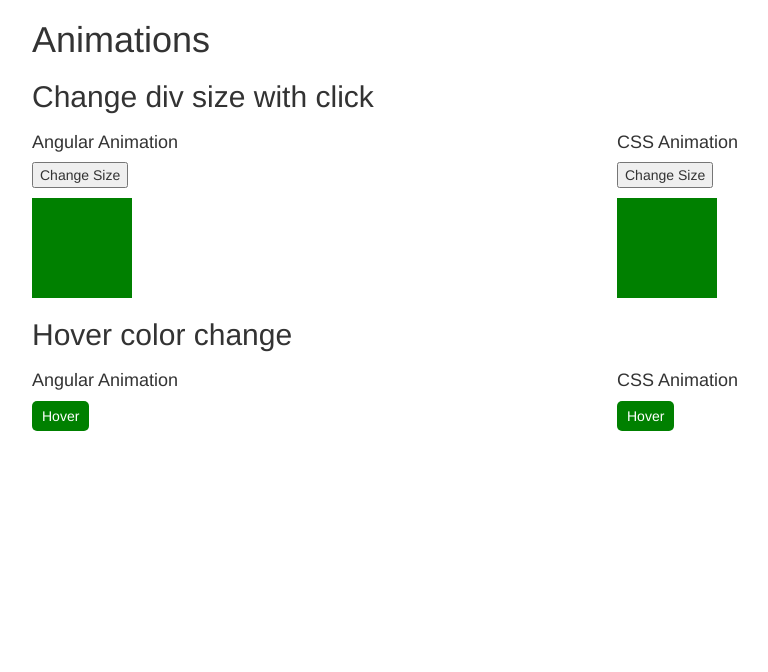
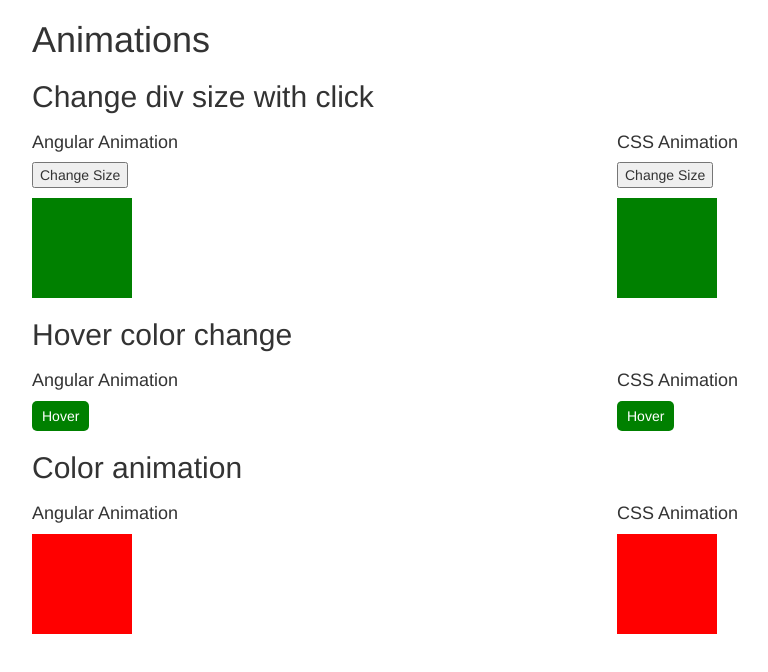
Before and after one commit to mahdouglass/animations-demo, an Angular app: page / in a window 1280 px wide. Shown: the top 672 px of the page, without its empty margins (38-806 px from the left). Built offline with nearby package versions, Linux system fonts and the light colour scheme.

Commit message:
Added element to app, set up div and starting styles for both angular and css.

```diff
--- a/src/app/app.component.html
+++ b/src/app/app.component.html
@@ -2,4 +2,5 @@
   <h1>Animations</h1>
   <app-change-size-animation></app-change-size-animation>
   <app-hover-animation-demo></app-hover-animation-demo>
+  <app-color-animation-demo></app-color-animation-demo>
 </div>
--- a/src/app/color-animation-demo/color-animation-demo.component.css
+++ b/src/app/color-animation-demo/color-animation-demo.component.css
@@ -0,0 +1,6 @@
+.col-md-6 div {
+    width: 100px;
+    height: 100px;
+    background-color: red;
+    color: white;
+}
--- a/src/app/color-animation-demo/color-animation-demo.component.html
+++ b/src/app/color-animation-demo/color-animation-demo.component.html
@@ -1,3 +1,11 @@
-<p>
-  color-animation-demo works!
-</p>
+<h2>Color animation</h2>
+<div class="row">
+  <div class="col-md-6">
+    <h4>Angular Animation</h4>
+    <div></div>
+  </div>
+  <div class="col-md-6">
+    <h4>CSS Animation</h4>
+    <div id="color-change"></div>
+  </div>
+</div>
```
